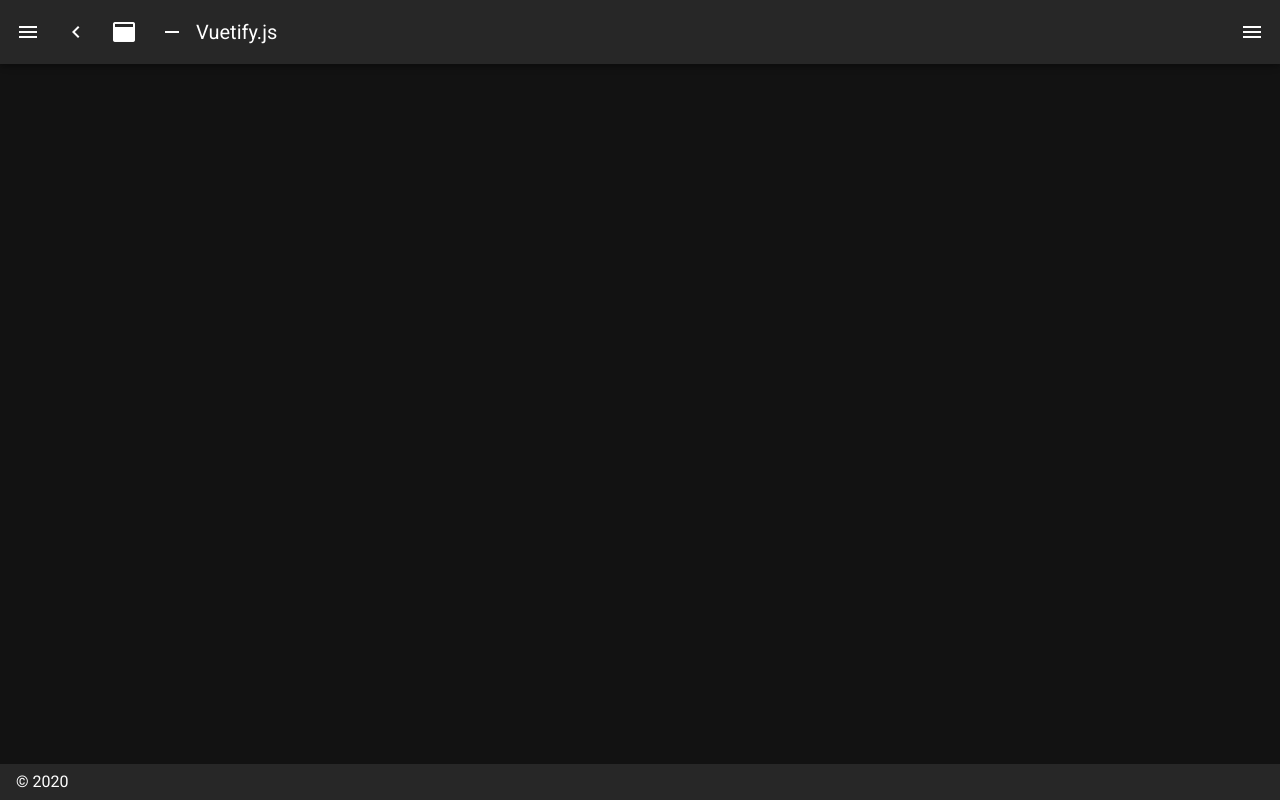
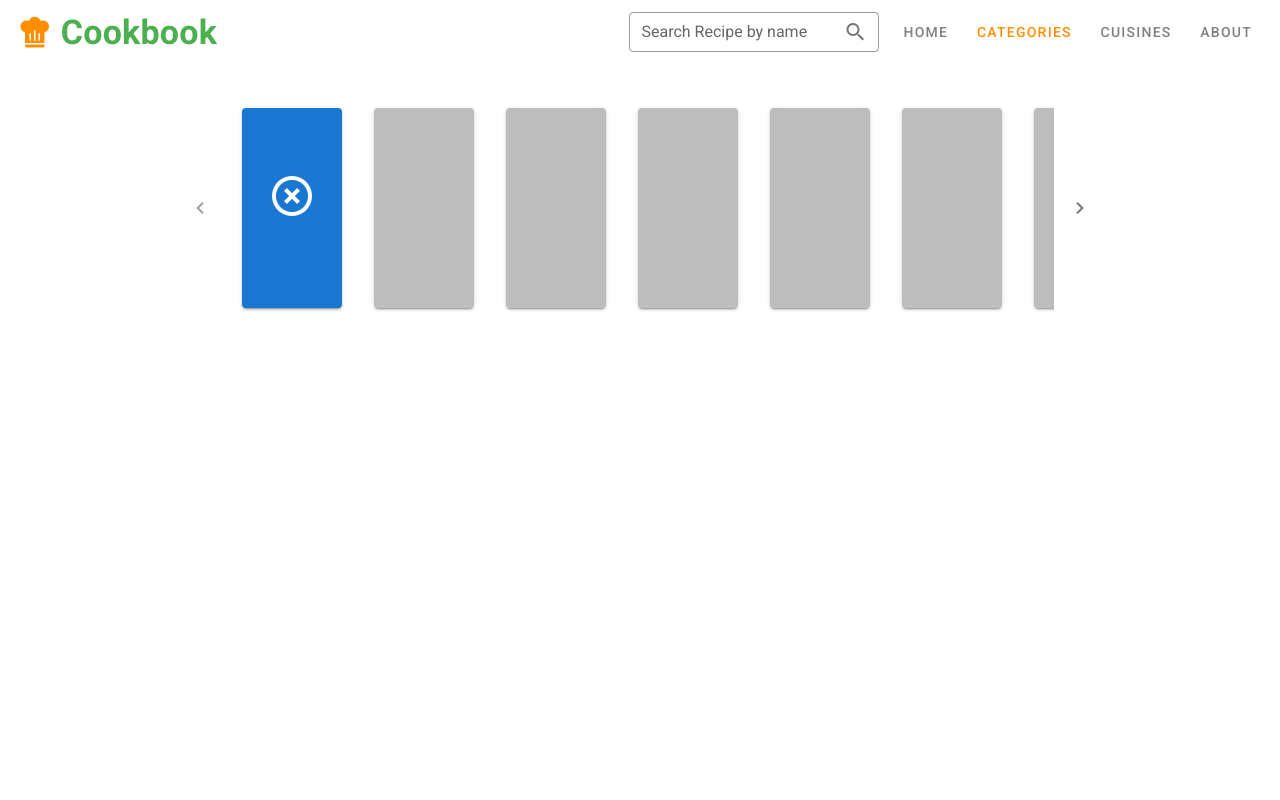
Before and after one commit to leojune12/cook-book, a Nuxt app: page /categories in a window 1280 px wide. Before the commit this address had no page. Built offline with nearby package versions, Linux system fonts and the light colour scheme.

Commit message:
Added elevate-on-scroll prop to the v-app-bar

```diff
--- a/layouts/CustomLayout.vue
+++ b/layouts/CustomLayout.vue
@@ -4,7 +4,7 @@
       app
       light
       color="white"
-      elevation="0"
+      elevate-on-scroll
     >
       <v-dialog
         v-model="linksDialog"
--- /dev/null
+++ b/pages/categories/index.vue
@@ -0,0 +1,60 @@
+<template>
+  <div>
+    <v-row
+      justify="center"
+      align="center"
+    >
+      <v-col
+        cols="12"
+        md="10"
+      >
+        <v-slide-group
+          class="pa-4"
+          mandatory
+          center-active
+          show-arrows
+          light
+        >
+          <v-slide-item
+            v-for="n in 15"
+            :key="n"
+            v-slot="{ active, toggle }"
+          >
+            <v-card
+              :color="active ? 'primary' : 'grey lighten-1'"
+              class="ma-4"
+              height="200"
+              width="100"
+              @click="toggle"
+            >
+              <v-row
+                class="fill-height"
+                align="center"
+                justify="center"
+              >
+                <v-scale-transition>
+                  <v-icon
+                    v-if="active"
+                    color="white"
+                    size="48"
+                    v-text="'mdi-close-circle-outline'"
+                  ></v-icon>
+                </v-scale-transition>
+              </v-row>
+            </v-card>
+          </v-slide-item>
+        </v-slide-group>
+      </v-col>
+    </v-row>
+  </div>
+</template>
+
+<script>
+export default {
+  layout: 'CustomLayout'
+}
+</script>
+
+<style scoped>
+
+</style>
```
